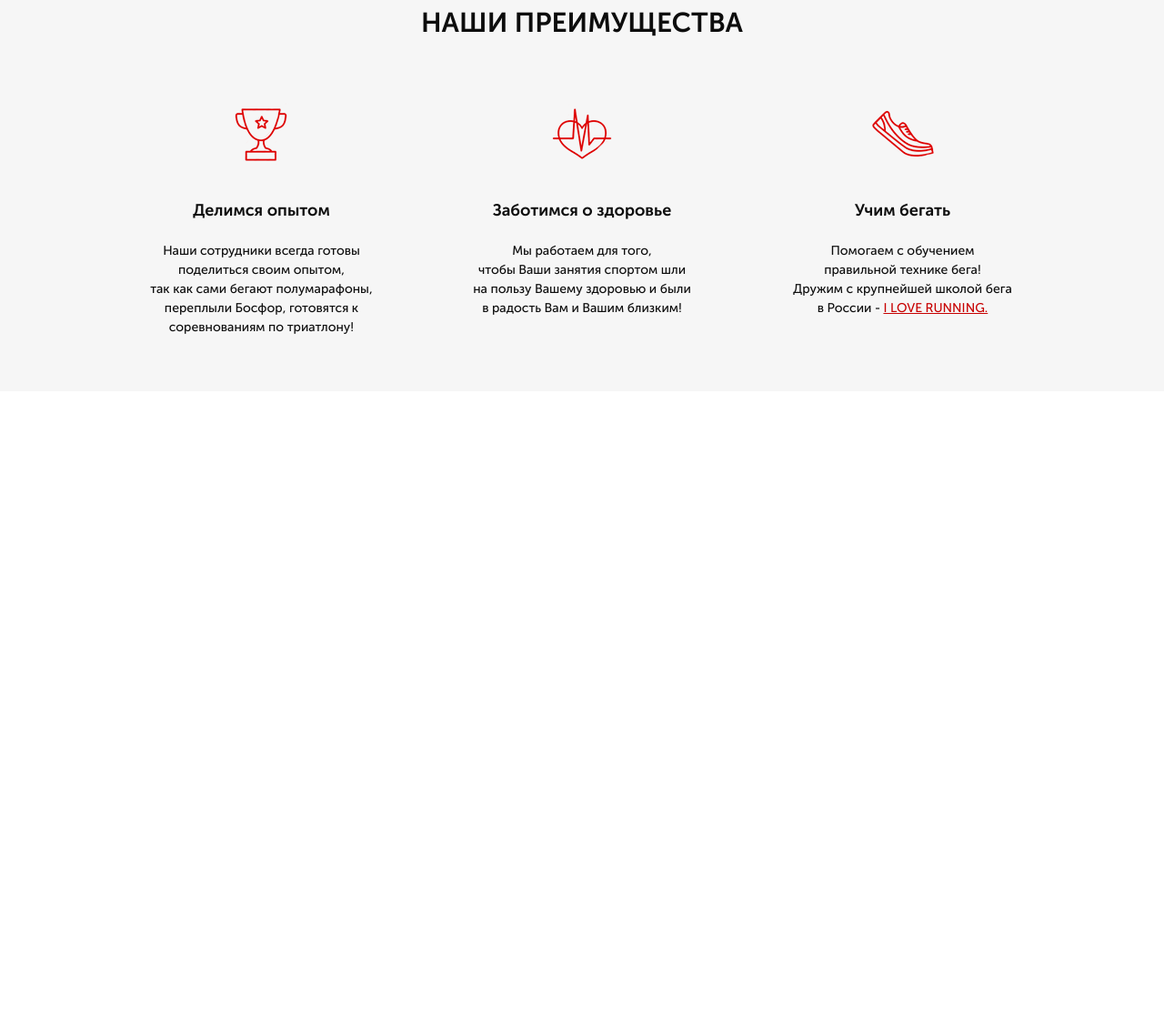
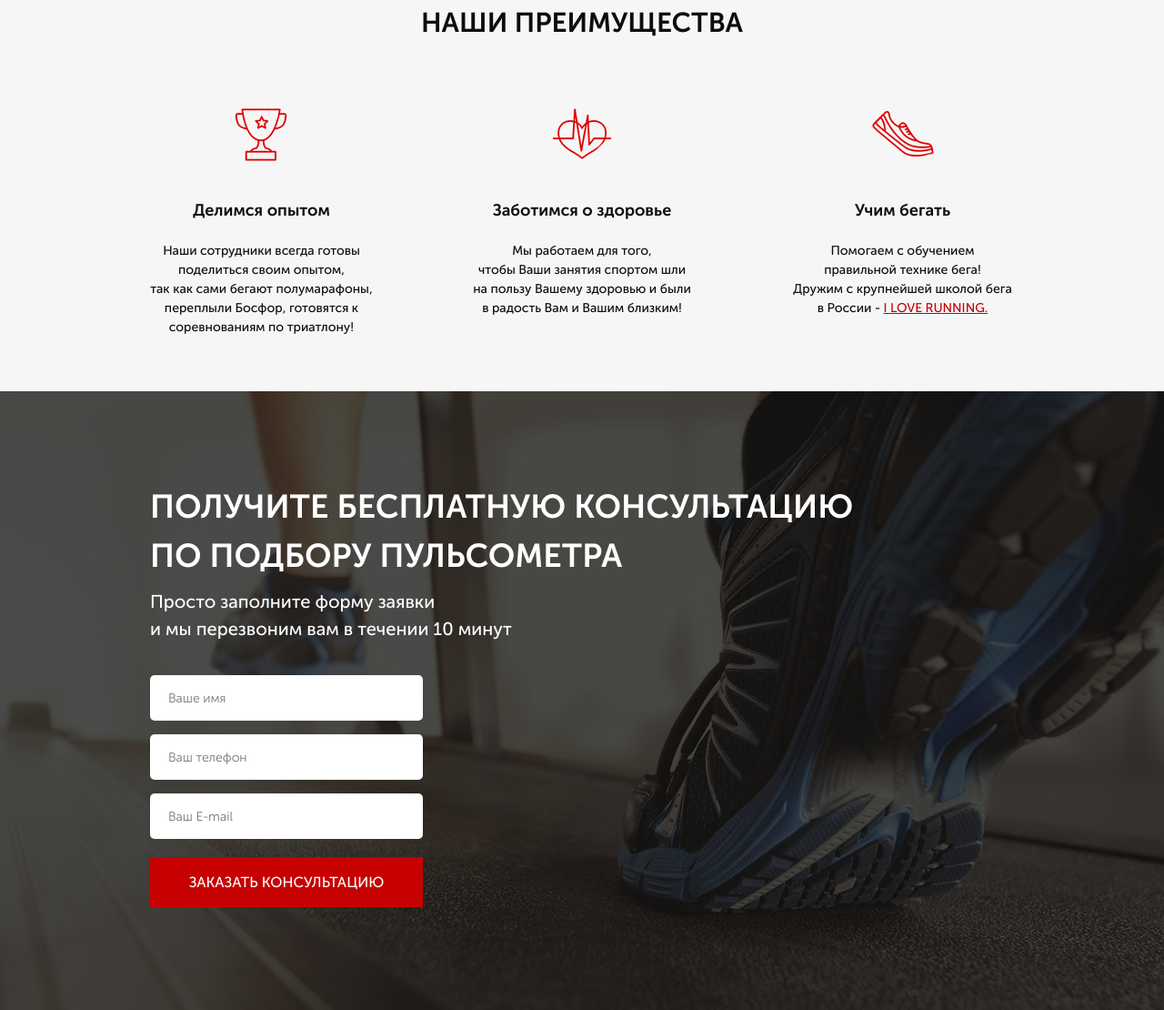
Before and after one commit to zeromistakes/pulsePractice, a website: page src/index.html in a window 1280 px wide. Shown: the part 731-1841 px from the top of the page at 91% size. Before the commit the page ends 1161 px from the top, so only its background shows below. Drawn offline with Linux system fonts and the light colour scheme.

Commit message:
consultation block with form

```diff
--- a/src/index.html
+++ b/src/index.html
@@ -84,5 +84,24 @@
             </div>
         </div>
     </section>
+    <section class="consultation">
+        <div class="container">
+            <h2 class="title title_left">
+                Получите бесплатную консультацию<br>
+                по подбору пульсометра
+            </h2>
+            <div class="consultation__descr">
+                Просто заполните форму заявки<br>
+                и мы перезвоним вам в течении 10 минут
+            </div>
+            <form class="feed-form" action="#">
+                <input name="name" required placeholder="Ваше имя" type="text">
+                <input name="phone" required placeholder="Ваш телефон" type="tel">
+                <input name="email" required placeholder="Ваш E-mail" type="email">
+
+                <button class="button button_submit">заказать консультацию</button>
+            </form>
+        </div>
+    </section>
 </body>
 </html>
--- a/src/sass/blocks/_buttons.scss
+++ b/src/sass/blocks/_buttons.scss
@@ -14,4 +14,10 @@
         font-size: 16px;
         margin-top: 67px;
     }
+    &_submit {
+        width: 100%;
+        height: 55px;
+        color: #ffffff;
+        font-size: 16px;
+    }
 }
--- /dev/null
+++ b/src/sass/blocks/_consultation.scss
@@ -0,0 +1,10 @@
+.consultation {
+    min-height: 680px;
+    padding: 100px 0 92px 0;
+    background: url('../img/consultation.jpg') center (center/cover) no-repeat;
+    &__descr {
+        color: #ffffff;
+        font-size: 20px;
+        font-weight: 500;
+    }
+}
--- /dev/null
+++ b/src/sass/blocks/_forms.scss
@@ -0,0 +1,20 @@
+.feed-form {
+    margin-top: 36px;
+    display: flex;
+    flex-direction: column;
+    width: 300px;
+    input {
+        height: 50px;
+        border-radius: 5px;
+        background-color: #ffffff;
+        margin-bottom: 15px;
+        border: none;
+        padding: 0 20px;
+        color: #4b4b4b;
+        font-size: 14px;
+        font-weight: 300;
+        &:nth-child(3) {
+            margin-bottom: 20px;
+        }
+    }
+}
--- a/src/sass/blocks/_titles.scss
+++ b/src/sass/blocks/_titles.scss
@@ -4,4 +4,9 @@
     font-weight: $fw-bold;
     text-transform: uppercase;
     text-align: center;
+    &_left {
+        color: #ffffff;
+        font-size: 36px;
+        text-align: left;
+    }
 }
--- a/src/sass/style.scss
+++ b/src/sass/style.scss
@@ -15,3 +15,5 @@
 @import 'blocks/buttons';
 @import 'blocks/titles';
 @import 'blocks/advantages';
+@import 'blocks/forms';
+@import 'blocks/consultation';
```
Also changed, not shown: src/css/style.min.css.
